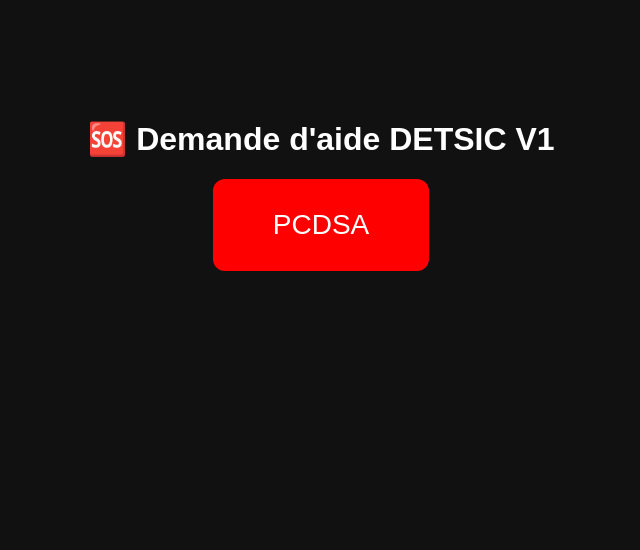
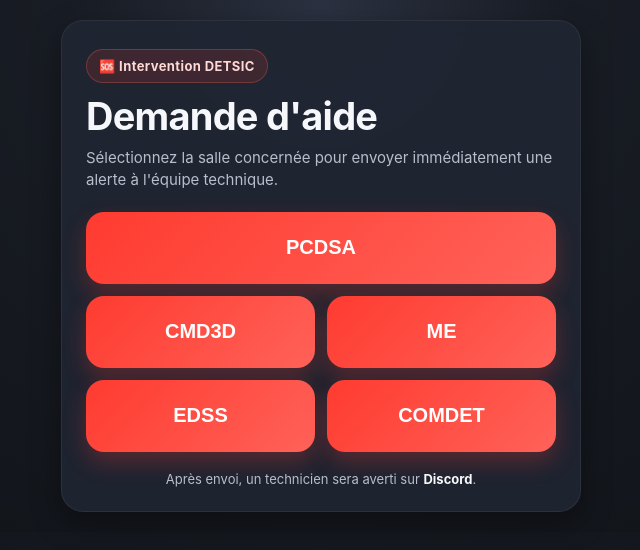
Before and after one commit to Sygma17/demande-aide, a plain HTML site: page index.html in a window 1280 px wide. Shown: the whole page, without its empty margins (319-959 px from the left). Drawn offline with Linux system fonts and the light colour scheme.

Commit message:
Update index.html

```diff
--- a/index.html
+++ b/index.html
@@ -1,69 +1,271 @@
 <!DOCTYPE html>
-<html>
+<html lang="fr">
 <head>
-<meta charset="UTF-8">
+  <meta charset="UTF-8" />
+  <meta
+    name="viewport"
+    content="width=device-width, initial-scale=1.0, viewport-fit=cover"
+  />
   <title>Demande d'aide DETSIC</title>
 
   <style>
-body{
-font-family:sans-serif;
-text-align:center;
-margin-top:120px;
-background:#111;
-color:white;
+    :root{
+      --bg-1:#0f1115;
+      --bg-2:#181c24;
+      --card:#202532;
+      --text:#f5f7fb;
+      --muted:#b7bfcc;
+      --accent:#ff3b30;
+      --accent-2:#ff6259;
+      --success:#1f8f4e;
+      --shadow:0 12px 30px rgba(0,0,0,.35);
+      --radius:22px;
     }
 
-button{
-font-size:28px;
-padding:30px 60px;
-background:red;
+    *{
+      box-sizing:border-box;
+      -webkit-tap-highlight-color:transparent;
+    }
+
+    html, body{
+      margin:0;
+      padding:0;
+      min-height:100%;
+      font-family:-apple-system, BlinkMacSystemFont, "Segoe UI", Roboto, Helvetica, Arial, sans-serif;
+      background:
+        radial-gradient(circle at top, #2b3140 0%, var(--bg-2) 30%, var(--bg-1) 100%);
+      color:var(--text);
+    }
+
+    body{
+      display:flex;
+      align-items:center;
+      justify-content:center;
+      padding:20px;
+    }
+
+    .app{
+      width:100%;
+      max-width:520px;
+    }
+
+    .card{
+      background:rgba(32,37,50,.92);
+      backdrop-filter:blur(8px);
+      border:1px solid rgba(255,255,255,.06);
+      border-radius:var(--radius);
+      box-shadow:var(--shadow);
+      padding:24px 18px 18px;
+    }
+
+    .badge{
+      display:inline-flex;
+      align-items:center;
+      gap:8px;
+      font-size:13px;
+      font-weight:700;
+      letter-spacing:.4px;
+      color:#ffd9d6;
+      background:rgba(255,59,48,.14);
+      border:1px solid rgba(255,98,89,.28);
+      padding:8px 12px;
+      border-radius:999px;
+      margin-bottom:14px;
+    }
+
+    h1{
+      margin:0 0 10px 0;
+      font-size:clamp(28px, 6vw, 38px);
+      line-height:1.05;
+      letter-spacing:-0.02em;
+    }
+
+    .subtitle{
+      margin:0 0 20px 0;
+      color:var(--muted);
+      font-size:15px;
+      line-height:1.5;
+    }
+
+    .status{
+      display:none;
+      margin:0 0 18px 0;
+      padding:14px 16px;
+      border-radius:16px;
+      font-weight:600;
+      font-size:15px;
+      line-height:1.4;
+    }
+
+    .status.success{
+      display:block;
+      background:rgba(31,143,78,.16);
+      border:1px solid rgba(31,143,78,.35);
+      color:#d7ffe6;
+    }
+
+    .status.error{
+      display:block;
+      background:rgba(255,59,48,.15);
+      border:1px solid rgba(255,59,48,.32);
+      color:#ffe0dd;
+    }
+
+    .grid{
+      display:grid;
+      grid-template-columns:1fr;
+      gap:12px;
+    }
+
+    .room-btn{
+      appearance:none;
+      border:none;
+      border-radius:18px;
+      padding:18px 16px;
+      min-height:72px;
+      font-size:20px;
+      font-weight:800;
       color:white;
-border:none;
-border-radius:12px;
+      background:linear-gradient(135deg, var(--accent), var(--accent-2));
+      box-shadow:0 10px 22px rgba(255,59,48,.25);
+      cursor:pointer;
+      transition:transform .12s ease, opacity .15s ease, box-shadow .15s ease;
+    }
+
+    .room-btn:active{
+      transform:scale(.98);
+    }
+
+    .room-btn:disabled{
+      opacity:.65;
+      cursor:not-allowed;
+      transform:none;
+      box-shadow:none;
+    }
+
+    .footer{
+      margin-top:18px;
+      text-align:center;
+      color:var(--muted);
+      font-size:13px;
+      line-height:1.45;
+    }
+
+    .footer strong{
+      color:var(--text);
+    }
+
+    @media (min-width: 560px){
+      .card{
+        padding:28px 24px 22px;
+      }
+
+      .grid{
+        grid-template-columns:1fr 1fr;
+      }
+
+      .room-btn:first-child{
+        grid-column:1 / -1;
+      }
     }
   </style>
+</head>
+<body>
+  <main class="app">
+    <section class="card">
+      <div class="badge">🆘 Intervention DETSIC</div>
 
-</head>
+      <h1>Demande d'aide</h1>
+      <p class="subtitle">
+        Sélectionnez la salle concernée pour envoyer immédiatement une alerte à l'équipe technique.
+      </p>
 
-<body>
+      <div id="status" class="status"></div>
 
-<h1>🆘 Demande d'aide DETSIC V1</h1>
+      <div class="grid">
+        <button class="room-btn" onclick="sendAlert('PCDSA')">PCDSA</button>
+        <button class="room-btn" onclick="sendAlert('CMD3D')">CMD3D</button>
+        <button class="room-btn" onclick="sendAlert('ME')">ME</button>
+        <button class="room-btn" onclick="sendAlert('EDSS')">EDSS</button>
+        <button class="room-btn" onclick="sendAlert('COMDET')">COMDET</button>
+      </div>
 
-<button onclick="sendAlert('PCDSA')">PCDSA
-</button>
+      <div class="footer">
+        Après envoi, un technicien sera averti sur <strong>Discord</strong>.
+      </div>
+    </section>
+  </main>
 
   <script>
+    const WEBHOOK_URL = "TON_WEBHOOK_DISCORD";
+    let isSending = false;
 
-function sendAlert(room){
+    function showStatus(message, type) {
+      const status = document.getElementById("status");
+      status.className = "status " + type;
+      status.textContent = message;
+    }
 
+    function setButtonsDisabled(disabled) {
+      document.querySelectorAll(".room-btn").forEach(btn => {
+        btn.disabled = disabled;
+      });
+    }
+
+    async function sendAlert(room) {
+      if (isSending) return;
+
+      isSending = true;
+      setButtonsDisabled(true);
+      showStatus("Envoi de la demande en cours...", "success");
+
+      try {
         const now = new Date();
 
-const heure = now.toLocaleTimeString("fr-FR",{
-hour: '2-digit',
-minute: '2-digit'
+        const heure = now.toLocaleTimeString("fr-FR", {
+          hour: "2-digit",
+          minute: "2-digit"
         });
 
+        const date = now.toLocaleDateString("fr-FR");
+
         const message =
-"🚨 **Demande d'aide**\n\n" +
-"📍 Salle : **" + room + "**\n" +
-"🕒 Heure : **" + heure + "**\n\n" +
+          "🚨 **Demande d'aide DETSIC**\n\n" +
+          "📍 **Salle :** " + room + "\n" +
+          "🕒 **Heure :** " + heure + "\n" +
+          "📅 **Date :** " + date + "\n\n" +
           "🔧 Un technicien est prié d'aller intervenir.";
 
-fetch("https://discord.com/api/webhooks/1481982799941734490/p5T1XXeOfT0iS1MGwMd2ulGkG8sgKnfRc9HUynyIFHNHyCK_yMILmvchF4ehfFkK7Hao",{
-method:"POST",
-headers:{
-"Content-Type":"application/json"
+        const response = await fetch(WEBHOOK_URL, {
+          method: "POST",
+          headers: {
+            "Content-Type": "application/json"
           },
-body:JSON.stringify({
+          body: JSON.stringify({
             content: message
           })
-})
+        });
 
-alert("Demande envoyée")
-
+        if (!response.ok) {
+          throw new Error("Erreur HTTP " + response.status);
         }
 
+        showStatus("✅ Demande envoyée avec succès pour " + room + ".", "success");
+
+        if (navigator.vibrate) {
+          navigator.vibrate([120, 80, 120]);
+        }
+
+      } catch (error) {
+        showStatus("❌ Erreur lors de l'envoi. Réessayez.", "error");
+        console.error(error);
+      } finally {
+        setTimeout(() => {
+          isSending = false;
+          setButtonsDisabled(false);
+        }, 1500);
+      }
+    }
   </script>
-
 </body>
 </html>
```
Lines whose indentation alone changed are shown as unchanged.
